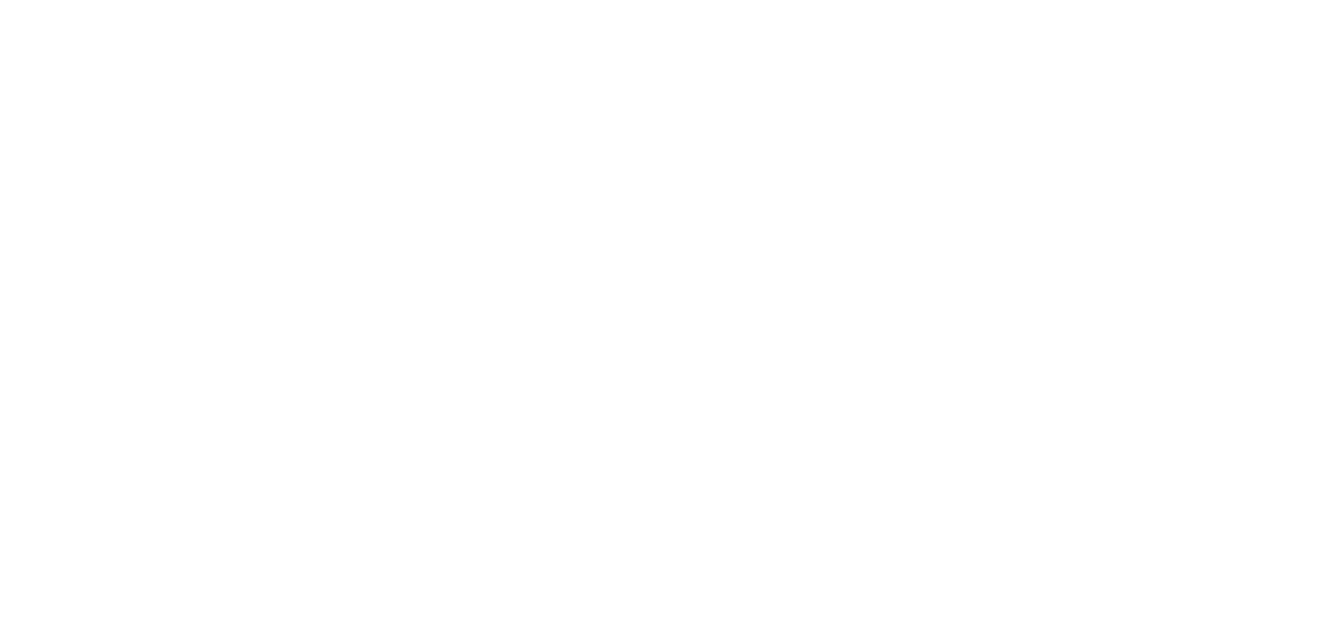
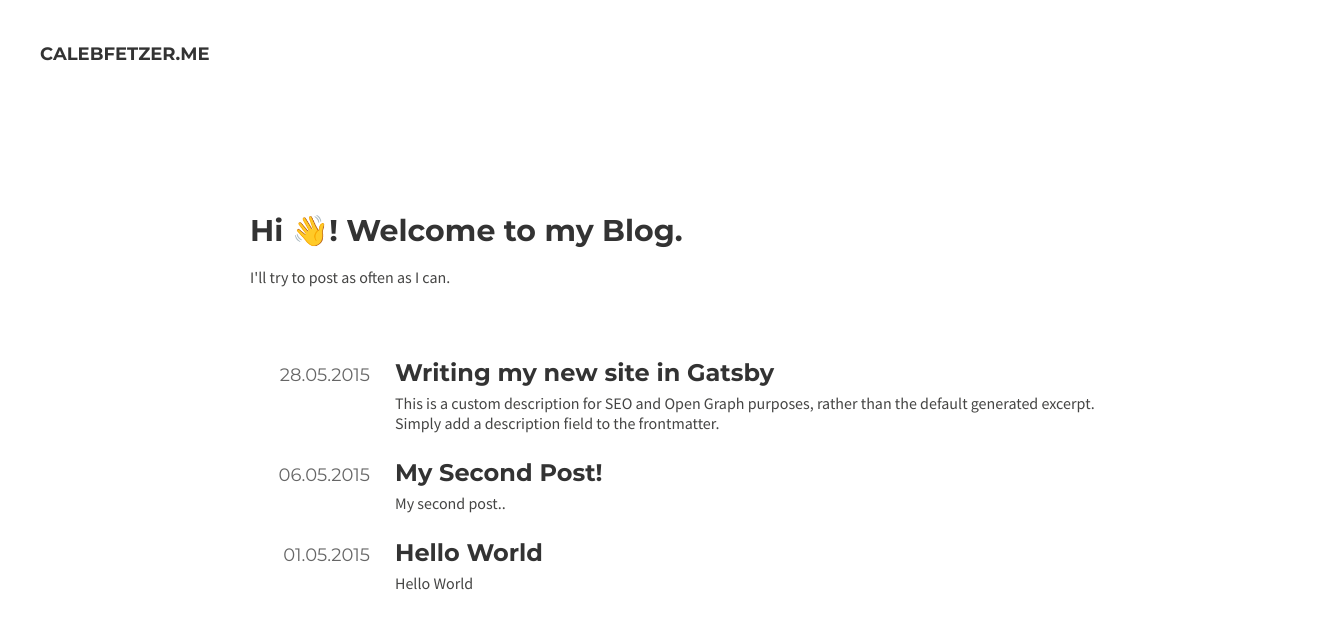
Before and after one commit to lqze/calebfetzer-portfolio-site, a Gatsby site in the folder gatsby-starter-blog/: page /blog in a window 1280 px wide. Before the commit this address had no page. Shown: the whole page, 1320 px wide, since content can reach past the window. Built offline with nearby package versions, Linux system fonts and the light colour scheme; Gatsby itself is replaced by a stand-in of ours.

Commit message:
Adding blog and fixing styling for it

```diff
--- /dev/null
+++ b/gatsby-starter-blog/src/components/blog/blogList.css.js
@@ -0,0 +1,77 @@
+import styled from "styled-components"
+
+export const StyledNav = styled.nav`
+  position: fixed;
+  top: 2rem;
+  margin-bottom: 2rem;
+`;
+
+export const BlogContent = styled.div`
+  text-align: left;
+  max-width: 860px;
+`;
+
+
+
+export const ArticleListing = styled.section`
+  margin-left: 3rem;
+  p {
+    margin: 0;
+  }
+`;
+
+export const ArticleFlexContainer = styled.div`
+  display: flex;
+  flex-direction: row;
+  justify-content: center;
+  align-items: center;
+  margin-bottom: 2rem;
+`
+
+export const DateContainer = styled.div`
+  flex: 1;
+  max-width: 120px;
+  text-align: right;
+  align-self: baseline;
+  margin-right: 1rem;
+  @media screen and (max-width: 660px) and (max-height: 360px) {
+    display: none;
+  }
+  @media screen and (max-width: 660px) {
+    display: none;
+  }
+`;
+
+export const ArticleDate = styled.h4`
+  color: #666;
+  margin: 0;
+  font-weight: 300;
+  text-align: right;
+`
+
+export const ListingContainer = styled.div`
+  flex: 2;
+  display: flex;
+  flex-direction: column;
+  align-self: baseline;
+  text-align: left;
+  margin-left: 1.5rem;
+`;
+
+export const ArticleTitle = styled.h3`
+  flex: 2;
+  margin-bottom: 0;
+  margin-top: 0;
+`
+
+export const ArticleExcerpt = styled.p`
+  flex: 2;
+  margin: 0;
+`
+
+export const BlogBio = styled.div`
+  margin-bottom: 5rem;
+  text-align: left;
+  display: flex;
+  flex-direction: column;
+`;
--- a/gatsby-starter-blog/src/components/header/nav/nav.js
+++ b/gatsby-starter-blog/src/components/header/nav/nav.js
@@ -37,7 +37,7 @@ const Nav = () => {
         >
         {navMenu.map((item) => {
             return ( <li key={item}>
-              <a href={(item === 'blog') ? '/blog' : '#' + item}>
+              <a href={(item === 'blog') ? '/blog' : '/#' + item}>
                 {item.toUpperCase()}
               </a>
             </li> )
@@ -47,7 +47,7 @@ const Nav = () => {
       <ul className="burger-nav hidden">
           {navMenu.map((item) => {
             return ( <li className="mobile-nav-link" onClick={toggleMobileNav} key={item}>
-              <a href={(item === 'blog') ? '/blog' : '#' + item}>
+              <a href={(item === 'blog') ? '/blog' : '/#' + item}>
                 {item.toUpperCase()}
               </a>
             </li> )
--- a/gatsby-starter-blog/src/components/section/section.css.js
+++ b/gatsby-starter-blog/src/components/section/section.css.js
@@ -50,7 +50,7 @@ export const ContentWrapper = styled.div`
   align-content: center;
   text-align: center;
   margin: 0 auto;
-  div {
+  .hero-border {
     overflow: hidden;
     position: relative;
     padding: 1.7rem 3rem;
--- /dev/null
+++ b/gatsby-starter-blog/src/pages/blog.js
@@ -0,0 +1,111 @@
+import React from "react"
+import { Link, graphql } from "gatsby"
+import styled from "styled-components"
+
+import Layout from "../components/layout/layout"
+// Import sections to be displayed
+// generic section component
+
+import Section from "../components/section/section"
+import { ContentWrapper }  from "../components/section/section.css"
+import {
+  StyledNav,
+  BlogContent,
+  ArticleDate,
+  ArticleListing,
+  ArticleFlexContainer,
+  DateContainer,
+  ListingContainer,
+  ArticleTitle,
+  ArticleExcerpt,
+  BlogBio
+} from "../components/blog/blogList.css"
+
+
+
+const DisplayPostsComponent = props => {
+  return props.posts.map(({node})  => { // eslint-disable-line
+    if (node.frontmatter.isPost === true) {
+      const title = node.frontmatter.title || node.fields.slug
+      return (
+        <ArticleFlexContainer key={node.fields.slug}>
+            <DateContainer>
+              <ArticleDate>{node.frontmatter.date}</ArticleDate>
+            </DateContainer>
+            <ListingContainer>
+              <ArticleTitle>
+                <Link style={{ boxShadow: `none` }} to={node.fields.slug}>
+                  {title}
+                </Link>
+              </ArticleTitle>
+              <ArticleExcerpt dangerouslySetInnerHTML={{
+                __html: node.frontmatter.description || node.excerpt,
+              }} />
+            </ListingContainer>
+        </ArticleFlexContainer>
+      )}
+    }
+  )
+}
+
+export const StyledSection = styled(Section)`
+  margin-right: 15%;
+  margin-left: 4rem;
+`;
+
+
+class Blog extends React.Component {
+
+  render() {
+    const { data } = this.props;
+    const posts = data.allMarkdownRemark.edges;
+    return (
+    <StyledSection>
+      <StyledNav>
+        <h4>
+          <Link to='/'>
+            CALEBFETZER.ME
+          </Link>
+        </h4>
+      </StyledNav>
+        <ContentWrapper>
+          <BlogBio>
+            <h2 className="no-gutter">Hi 👋! Welcome to my Blog.</h2>
+            <p>I'll try to post as often as I can.</p>
+          </BlogBio>
+          <BlogContent>
+            <DisplayPostsComponent posts={posts}/>
+          </BlogContent>
+        </ContentWrapper>
+      </StyledSection>
+    )
+  }
+}
+
+export default Blog;
+
+export const query = graphql`
+  query BlogQuery {
+    site {
+      siteMetadata {
+        title
+      }
+    }
+    allMarkdownRemark(sort: { fields: [frontmatter___date], order: DESC }) {
+      edges {
+        node {
+          excerpt
+          fields {
+            slug
+          }
+          frontmatter {
+            date(formatString: "DD.MM.YYYY")
+            title
+            description
+            isPost
+          }
+        }
+      }
+    }
+  }
+`
--- a/gatsby-starter-blog/src/pages/index.js
+++ b/gatsby-starter-blog/src/pages/index.js
@@ -77,7 +77,7 @@ class Index extends React.Component {
           height={'100vh'}
         >
           <ContentWrapper>
-            <div>
+            <div className="hero-border">
               <h1>
                 CALEB FETZER
               </h1>
--- a/gatsby-starter-blog/src/styles/global.css
+++ b/gatsby-starter-blog/src/styles/global.css
@@ -74,8 +74,6 @@ header {
 }
 
 article {
-  padding-left: 20%;
-  padding-right: 20%;
   @media screen and (max-width: 764px) {
     padding-left: 10%;
     padding-right: 10%;
@@ -131,3 +129,7 @@ footer {
   height: 2px;
 }
 /* END PACE CSS */
+
+.no-gutter {
+  margin-bottom: 0;
+}
--- a/gatsby-starter-blog/src/styles/typography.css
+++ b/gatsby-starter-blog/src/styles/typography.css
@@ -1,7 +1,7 @@
 /* source-sans-pro-300 - latin */
 @font-face {
   font-family: 'Source Sans Pro';
-  font-display: auto;
+  font-display: block;
   font-style: normal;
   font-weight: 300;
   src: url('../fonts/source-sans-pro/source-sans-pro-v13-latin-300.eot'); /* IE9 Compat Modes */
@@ -17,7 +17,7 @@
 /* source-sans-pro-regular - latin */
 @font-face {
   font-family: 'Source Sans Pro';
-  font-display: auto;
+  font-display: block;
   font-style: normal;
   font-weight: 400;
   src: url('../fonts/source-sans-pro/source-sans-pro-v13-latin-regular.eot'); /* IE9 Compat Modes */
@@ -33,7 +33,7 @@
 @font-face {
   font-family: 'Source Sans Pro';
   font-style: normal;
-  font-display: auto;
+  font-display: block;
 
   font-weight: 700;
   src: url('../fonts/source-sans-pro/source-sans-pro-v13-latin-700.eot'); /* IE9 Compat Modes */
@@ -49,7 +49,7 @@
 @font-face {
   font-family: 'Source Sans Pro';
   font-style: normal;
-  font-display: auto;
+  font-display: block;
 
   font-weight: 900;
   src: url('../fonts/source-sans-pro/source-sans-pro-v13-latin-900.eot'); /* IE9 Compat Modes */
@@ -65,7 +65,7 @@
 @font-face {
   font-family: 'Montserrat';
   font-style: normal;
-  font-display: auto;
+  font-display: block;
 
   font-weight: 400;
   src: url('../fonts/montserrat/montserrat-v14-latin-regular.eot'); /* IE9 Compat Modes */
@@ -81,7 +81,7 @@
 @font-face {
   font-family: 'Montserrat';
   font-style: normal;
-  font-display: auto;
+  font-display: block;
 
   font-weight: 600;
   src: url('../fonts/montserrat/montserrat-v14-latin-600.eot'); /* IE9 Compat Modes */
@@ -97,7 +97,7 @@
 @font-face {
   font-family: 'Montserrat';
   font-style: normal;
-  font-display: auto;
+  font-display: block;
 
   font-weight: 700;
   src: url('../fonts/montserrat/montserrat-v14-latin-700.eot'); /* IE9 Compat Modes */
--- a/gatsby-starter-blog/src/templates/blog-post.js
+++ b/gatsby-starter-blog/src/templates/blog-post.js
@@ -13,7 +13,8 @@ class BlogPostTemplate extends React.Component {
     const { previous, next } = this.props.pageContext
 
     return (
-      <Layout location={this.props.location} title={siteTitle}>
+      <div>
+
         <SEO
           title={post.frontmatter.title}
           description={post.frontmatter.description || post.excerpt}
@@ -42,7 +43,6 @@ class BlogPostTemplate extends React.Component {
             <Bio />
           </footer>
         </article>
-
         <nav>
           <ul
             style={{
@@ -69,7 +69,8 @@ class BlogPostTemplate extends React.Component {
             </li>
           </ul>
         </nav>
-      </Layout>
+        </div>
+
     )
   }
 }
```
Also changed, not shown: gatsby-starter-blog/src/pages/404.js (+9 -3 lines).
